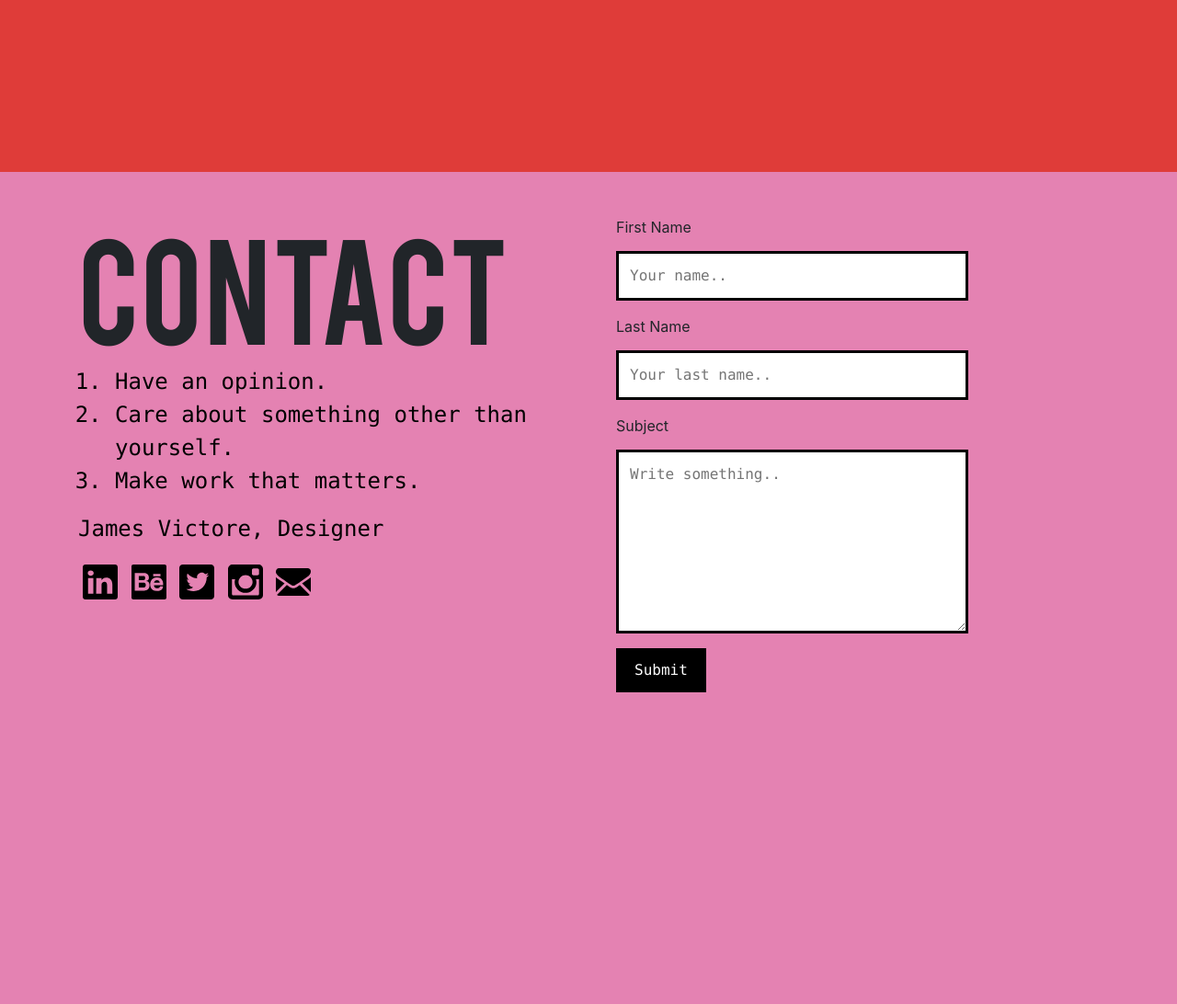
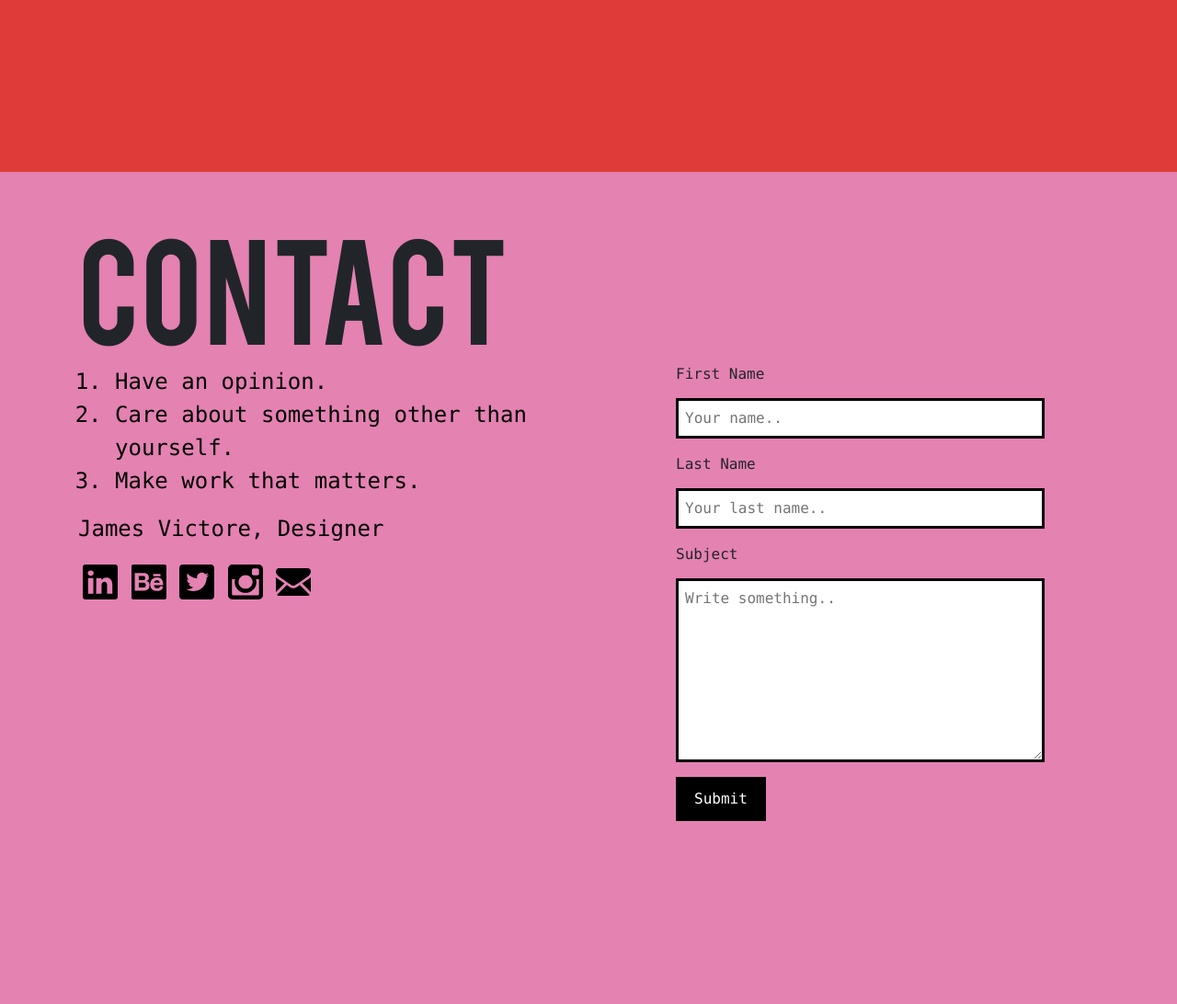
Before and after one commit to samanthaandrews/my-pwp-sam, a PHP site: page / in a window 1280 px wide. Shown: the part 4213-5305 px from the top of the page at 92% size. Run offline with PHP 8.4, Linux system fonts and the light colour scheme; some libraries are stand-ins or nearby versions; some web fonts are replaced.

Commit message:
edited content form

```diff
--- a/public_html/css/style.css
+++ b/public_html/css/style.css
@@ -120,20 +120,22 @@ a:hover {
 	padding: 5px;
 }
 
-/*.contact-form {*/
-	/*padding-left: 100px;*/
-/*}*/
+.contact-form {
+	padding-left: 5rem;
+	padding-top: 10rem;
+	font-family: "bitstream_vera_sans_monoroman", monospace, serif;
+}
 
 /* Style inputs with type="text", select elements and textareas */
 input[type=text], select, textarea {
-	width: 75%;
+	width: 90%;
 	display: block;
-	font-family: "bitstream_vera_sans_monoroman", monospace, serif;
-	padding: 12px; /* Some padding */
+	/*font-family: "bitstream_vera_sans_monoroman", monospace, serif;*/
+	padding: 7px;
 	border: 3px solid black;
-	box-sizing: border-box; /* Make sure that padding and width stays in place */
-	margin-top: 6px; /* Add a top margin */
-	margin-bottom: 16px; /* Bottom margin */
+	box-sizing: border-box;
+	margin-top: 6px;
+	margin-bottom: 16px;
 	resize: vertical;
 }
 
```
